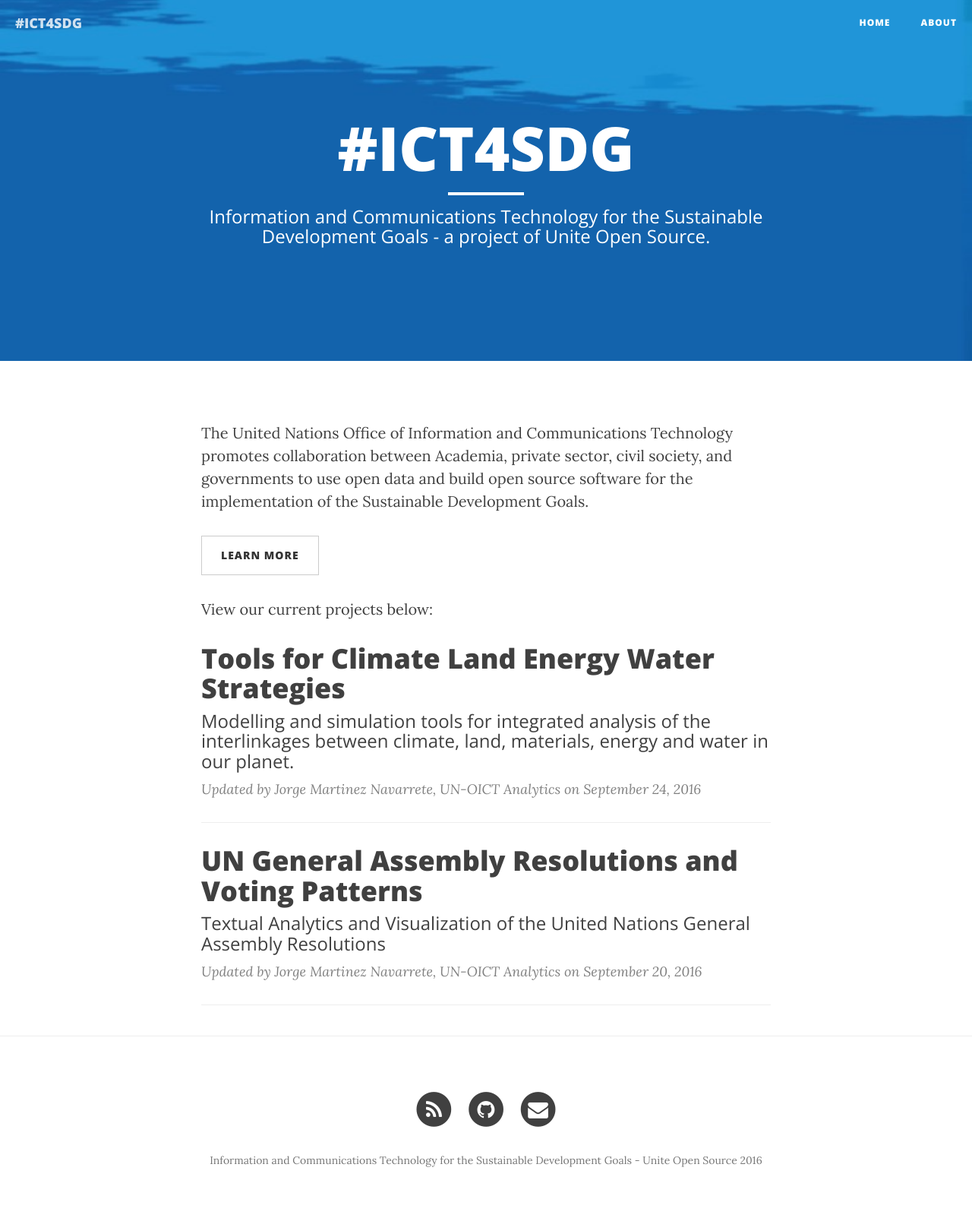
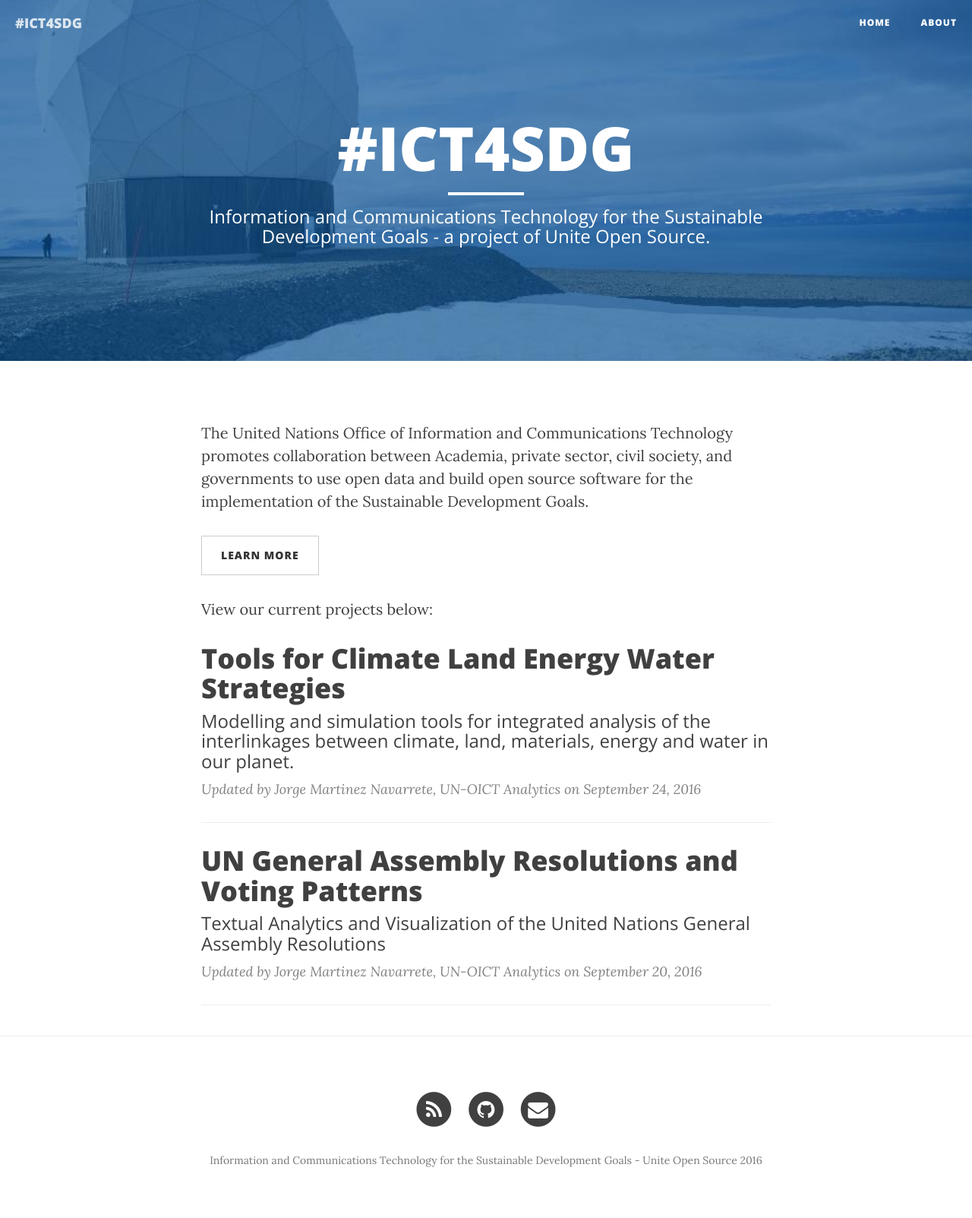
Before and after one commit to jmmnn/ICT4SD.github.io, a Jekyll site: the page built from index.html, in a window 1280 px wide. Shown: the whole page at 76% size. Built offline with Jekyll 4.4.1, drawn with Linux system fonts in a browser that asks for light colours; nearby versions of some CDN libraries; the list of posts is cut into pages by our own code.

Commit message:
new images

```diff
--- a/index.html
+++ b/index.html
@@ -1,5 +1,6 @@
 ---
 layout: page
+header-img: "img/casa.jpg"
 title:
 description: "Information and Communications Technology for the Sustainable Development Goals - a project of Unite Open Source."
 ---
```
Also changed, not shown: img/casa.jpg (added), img/land.jpg (added).
